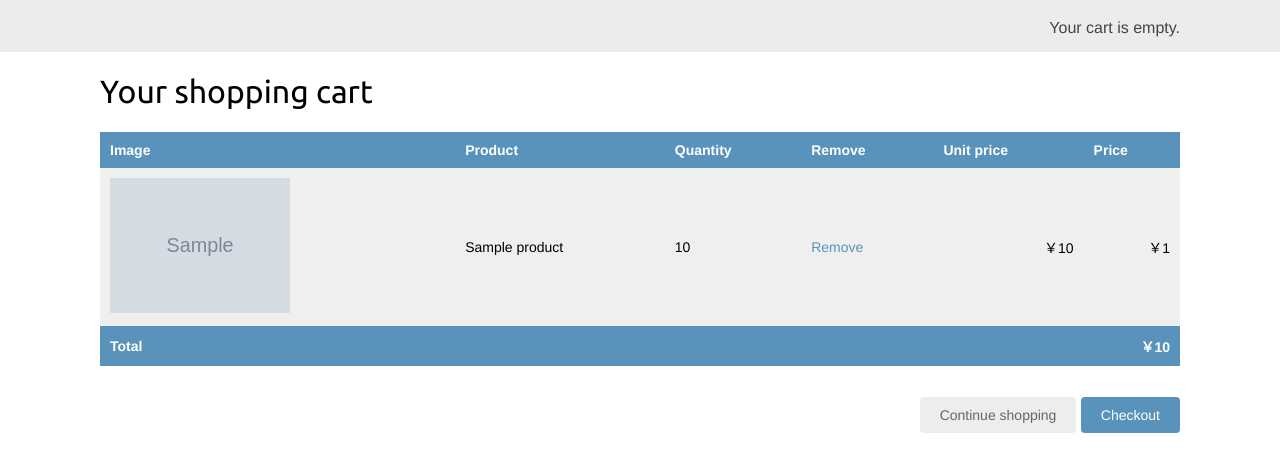
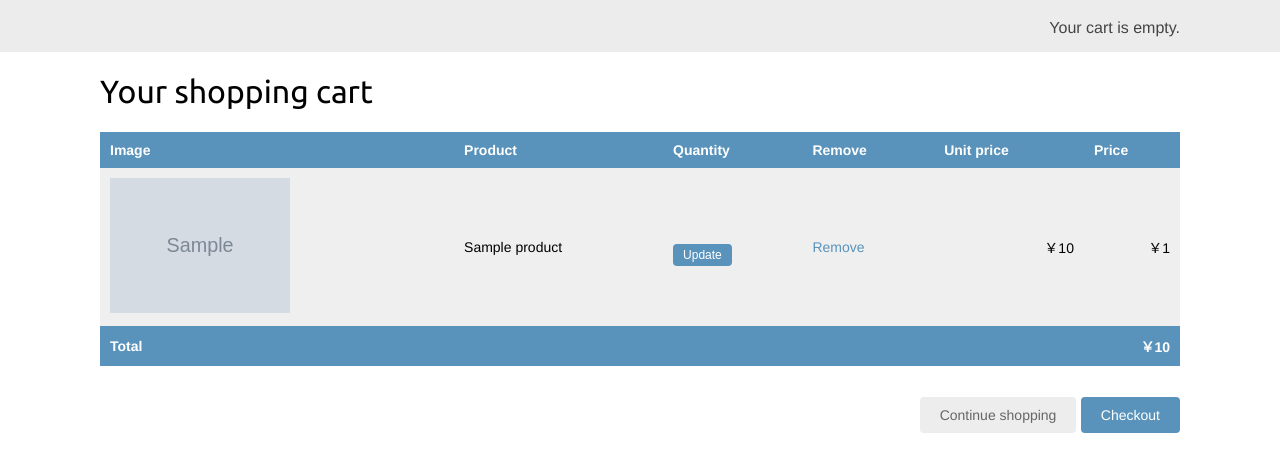
Before and after one commit to NoahGit/myshop, a Django app: template cart/templates/cart/detail.html in a window 1280 px wide. Shown: the part 46-518 px from the top of the page. Run offline with Django 3.2, Linux system fonts and the light colour scheme; the template is opened without the code that fills it: most values are stand-ins (such as "Sample title", 1, 10 or a date in 2020); grey boxes marked "Sample" are stand-in pictures.

Commit message:
20200316-7.2.5创建购物车视图-v1

```diff
--- a/cart/templates/cart/detail.html
+++ b/cart/templates/cart/detail.html
@@ -27,7 +27,14 @@
                             </a>
                         </td>
                         <td>{{ product.name }}</td>
-                        <td>{{ item.quantity }}</td>
+                        <td>
+                            <form action="{% url "cart:cart_add" product.id %}" method="post">
+                                {{ item.update_quantity_form.quantity }}<br>
+                                {{ item.update_quantity_form.update }}
+                                <input type="submit" value="Update">
+                                {% csrf_token %}
+                            </form>
+                        </td>
                         <td><a href="{% url "cart:cart_remove" product.id %}">Remove</a> </td>
                         <td class="num">￥{{ item.price }}</td>
                         <td class="num">￥{{ item.total_price }}</td>
--- a/cart/views.py
+++ b/cart/views.py
@@ -26,4 +26,8 @@ def cart_remove(request, product_id):
 
 def cart_detail(request):
     cart = Cart(request)
+    for item in cart:
+        item['update_quantity_form'] = CartAddProductForm(
+            initial={'quantity': item['quantity'], 'update': True}
+        )
     return render(request, 'cart/detail.html', {'cart': cart})
```
Also changed, not shown: db.sqlite3.
